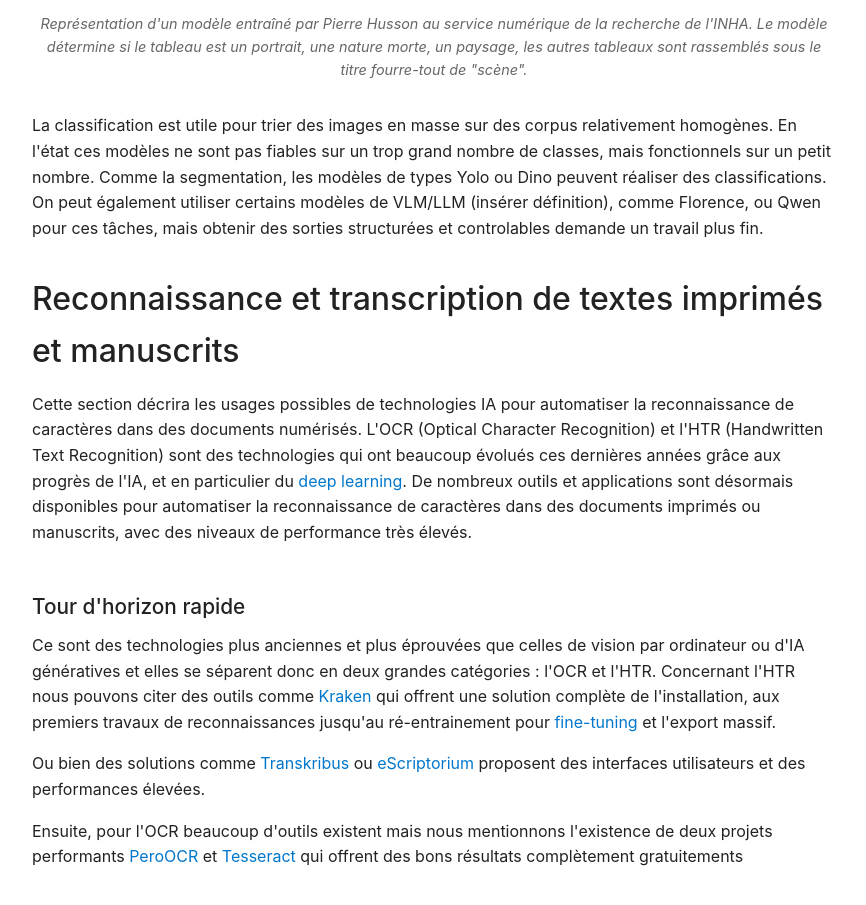
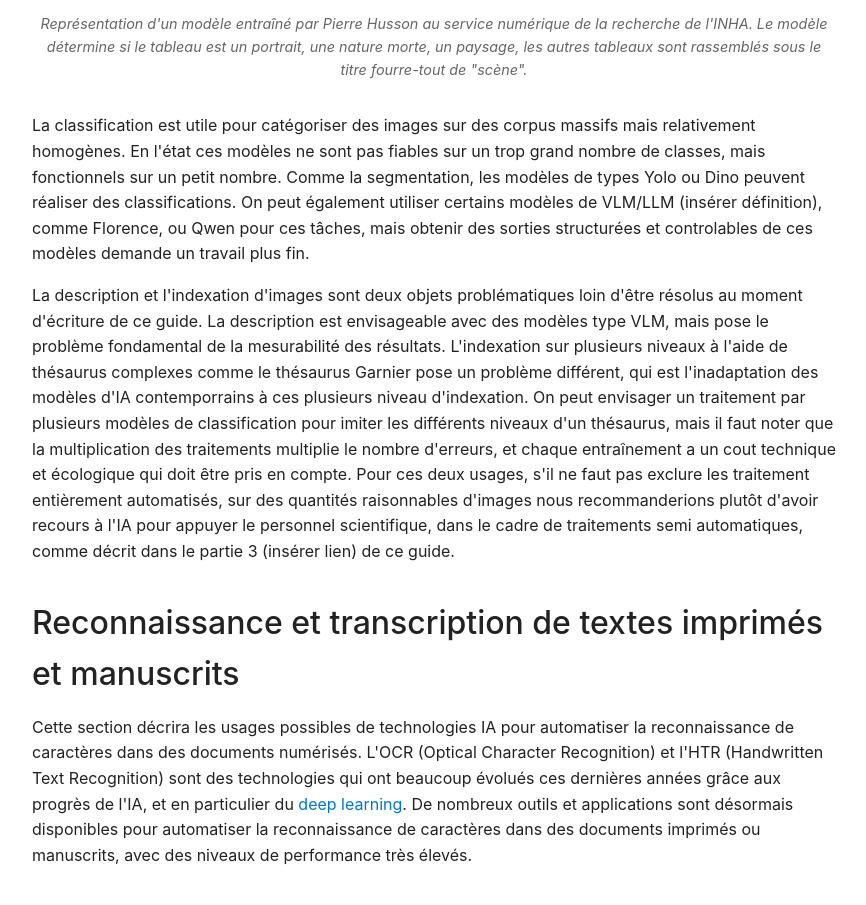
Before and after one commit to guide-IA/guide-IA.github.io, a plain HTML site: page accueil_par_usages.html in a window 1280 px wide. Shown: the part 2188-3093 px from the top of the page, without its empty margins (372-1238 px from the left). Drawn offline with Linux system fonts and the light colour scheme.

Commit message:
test merge

```diff
--- a/accueil_par_usages.html
+++ b/accueil_par_usages.html
@@ -49,8 +49,10 @@
                 <figure>
                     <img src = "classification3.png" alt="un schéma représentant le fonctionnement d'un modèle classifiant des tableaux en 4 catégories, nature morte, paysage, portrait et scènes"><figcaption>Représentation d'un modèle entraîné par Pierre Husson au service numérique de la recherche de l'INHA. Le modèle détermine si le tableau est un portrait, une nature morte, un paysage, les autres tableaux sont rassemblés sous le titre fourre-tout de "scène".</figcaption>
                 </figure>
-              <p>  La classification est utile pour trier des images en masse sur des corpus relativement homogènes. En l'état ces modèles ne sont pas fiables sur un trop grand nombre de classes, mais fonctionnels sur un petit nombre. Comme la segmentation, les modèles de types Yolo ou Dino peuvent réaliser des classifications. On peut également utiliser certains modèles de VLM/LLM (insérer définition), comme Florence, ou Qwen pour ces tâches, mais obtenir des sorties structurées et controlables demande un travail plus fin.  </p>
-
+              <p>  La classification est utile pour catégoriser des images sur des corpus massifs mais relativement homogènes. En l'état ces modèles ne sont pas fiables sur un trop grand nombre de classes, mais fonctionnels sur un petit nombre. Comme la segmentation, les modèles de types Yolo ou Dino peuvent réaliser des classifications. On peut également utiliser certains modèles de VLM/LLM (insérer définition), comme Florence, ou Qwen pour ces tâches, mais obtenir des sorties structurées et controlables de ces modèles demande un travail plus fin.  </p>
+            <p>La description et l'indexation d'images sont deux objets problématiques loin d'être résolus au moment d'écriture de ce guide. La description est envisageable avec des modèles type VLM, mais pose le problème fondamental de la mesurabilité des résultats. L'indexation sur plusieurs niveaux à l'aide de thésaurus complexes comme le thésaurus Garnier pose un problème différent, qui est l'inadaptation des modèles d'IA contemporrains à ces plusieurs niveau d'indexation.
+                On peut envisager un traitement par plusieurs modèles de classification pour imiter les différents niveaux d'un thésaurus, mais il faut noter que la multiplication des traitements multiplie le nombre d'erreurs, et chaque entraînement a un cout technique et écologique qui doit être pris en compte. Pour ces deux usages, s'il ne faut pas exclure les traitement entièrement automatisés, sur des quantités raisonnables d'images nous recommanderions plutôt d'avoir recours à l'IA pour appuyer le personnel scientifique, dans le cadre de traitements semi automatiques, comme décrit dans le partie 3 (insérer lien) de ce guide.
+             </p>
 
 
 
```
